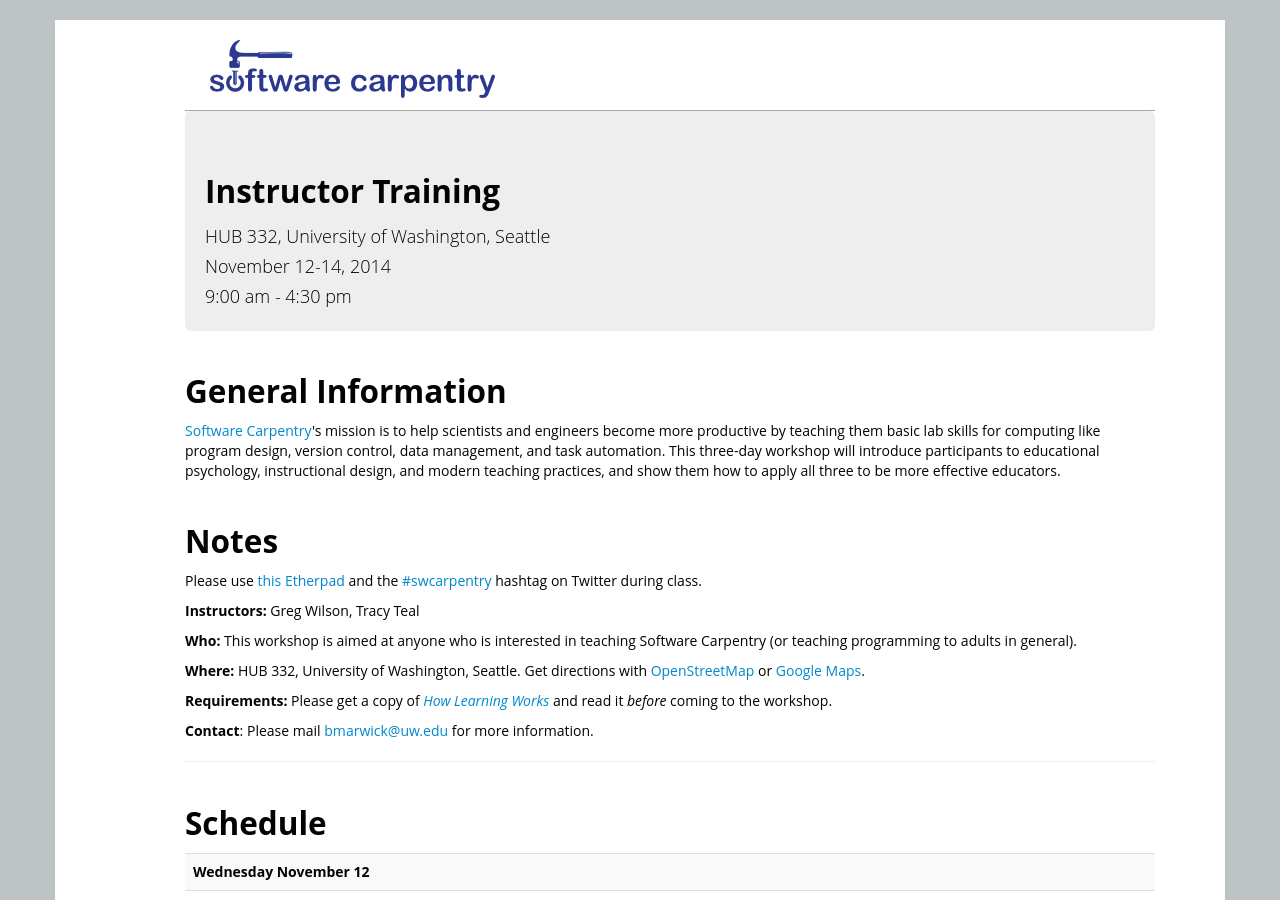
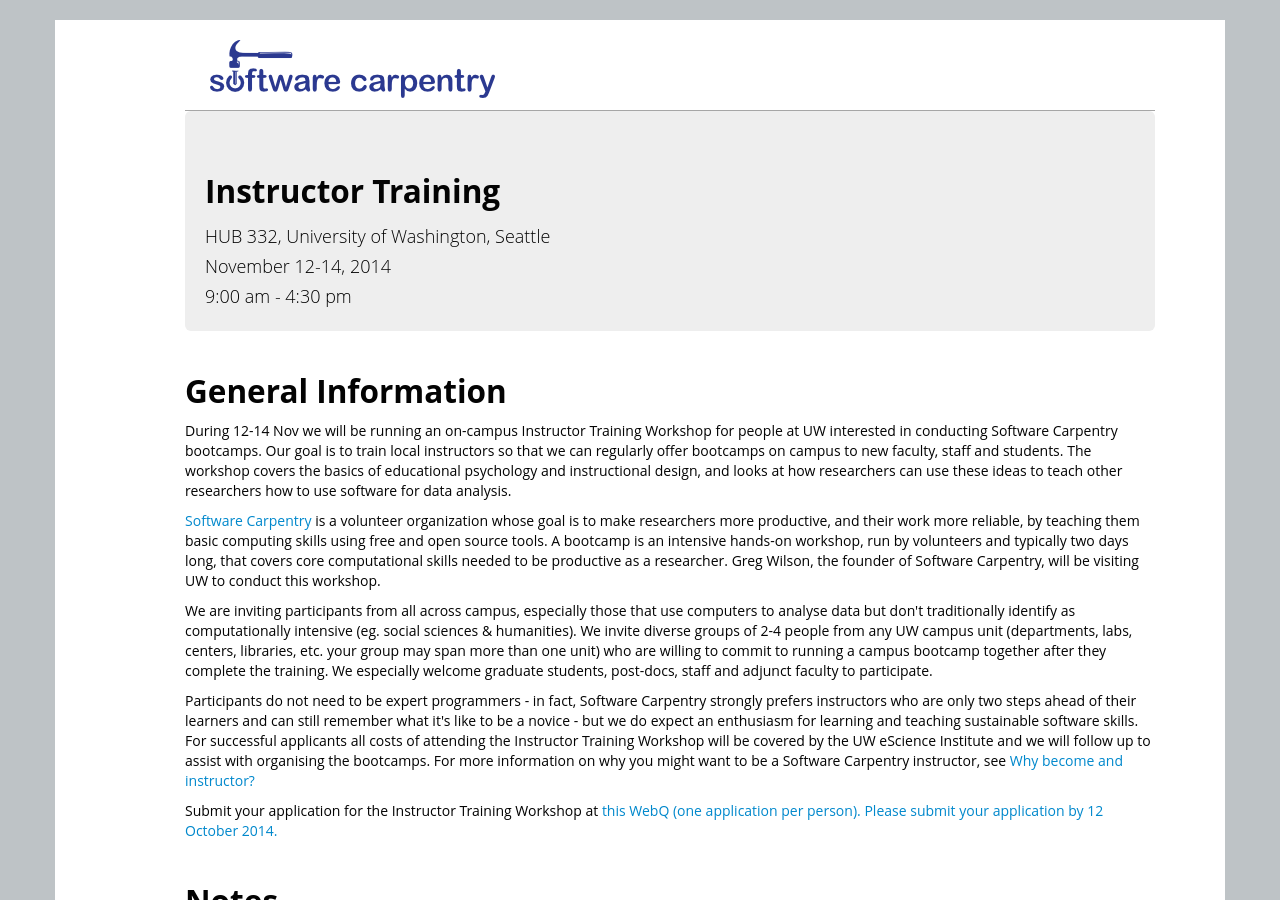
Before and after one commit to benmarwick/2014-11-12-training, a Jekyll site: the page built from index.html, in a window 1280 px wide and 900 px high. Built offline with Jekyll 4.4.1, drawn with Linux system fonts in a browser that asks for light colours.

Commit message:
update index

```diff
--- a/index.html
+++ b/index.html
@@ -17,13 +17,26 @@
 <h2>General Information</h2>
 
 <p>
-  <a href="http://software-carpentry.org">Software Carpentry</a>'s mission
-  is to help scientists and engineers become more productive
-  by teaching them basic lab skills for computing
-  like program design, version control, data management, and task automation.
-  This three-day workshop will introduce participants to
-  educational psychology, instructional design, and modern teaching practices,
-  and show them how to apply all three to be more effective educators.
+During 12-14 Nov we will be running an on-campus Instructor Training Workshop for people at UW interested in conducting Software Carpentry bootcamps. Our goal is to train local instructors so that we can regularly offer bootcamps on campus to new faculty, staff and students. The workshop covers the basics of educational psychology and instructional design, and looks at how researchers can use these ideas to teach other researchers how to use software for data analysis.
+</p>
+
+<p>
+<a href="http://software-carpentry.org">Software Carpentry</a> is a volunteer organization whose goal is to make researchers more productive, and their work more reliable, by teaching them basic computing skills using free
+and open source tools. A bootcamp is an intensive hands-on workshop, run by volunteers and typically two days long, that covers core computational skills needed to be productive as a researcher. Greg Wilson, the founder
+of Software Carpentry, will be visiting UW to conduct this workshop.
+</p>
+
+<p>
+We are inviting participants from all across campus, especially those that use computers to analyse data but don't traditionally identify as computationally intensive (eg. social sciences & humanities). We invite diverse groups of 2-4 people from any UW campus unit (departments, labs, centers, libraries, etc. your group may span more than one unit) who are willing to commit to running a campus bootcamp together after they complete the training. We especially welcome graduate students, post-docs, staff and adjunct faculty to participate.
+</p>
+
+<p>
+Participants do not need to be expert programmers - in fact, Software Carpentry strongly prefers instructors who are only two steps ahead of their learners and can still remember what it's like to be a novice - but we do expect an enthusiasm for learning and teaching sustainable software skills. For successful applicants all costs of attending the Instructor Training Workshop will be covered by the UW eScience Institute and we will follow up to assist with organising the bootcamps. For more information on why you might want to be a Software Carpentry instructor, see <a href="http://software-carpentry.org/faq.html#why-become-an-instructor">Why become and instructor?</a>
+</p>
+
+<p>
+Submit your application for the Instructor Training Workshop
+at <a href="https://catalyst.uw.edu/webq/survey/bmarwick/245006">this WebQ (one application per person)<a>. Please submit your application by 12 October 2014.
 </p>
 
 <h2>Notes</h2>
```
